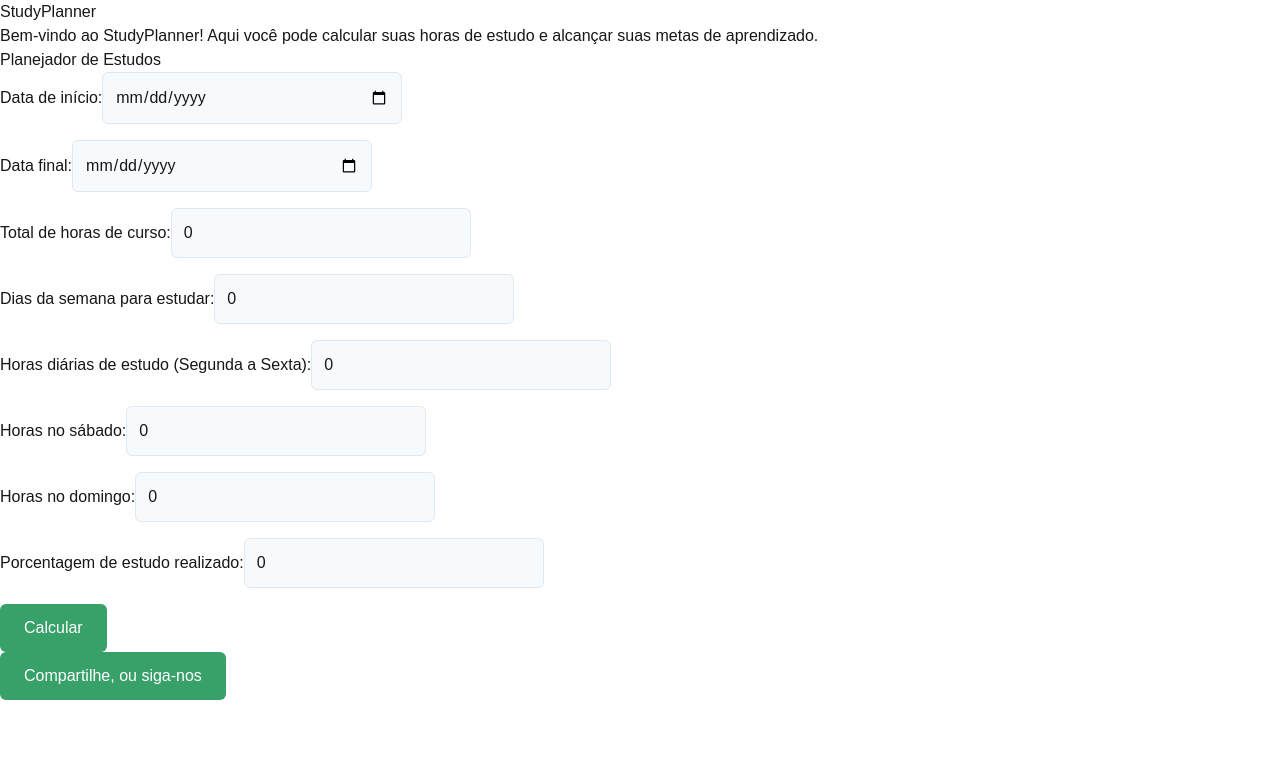
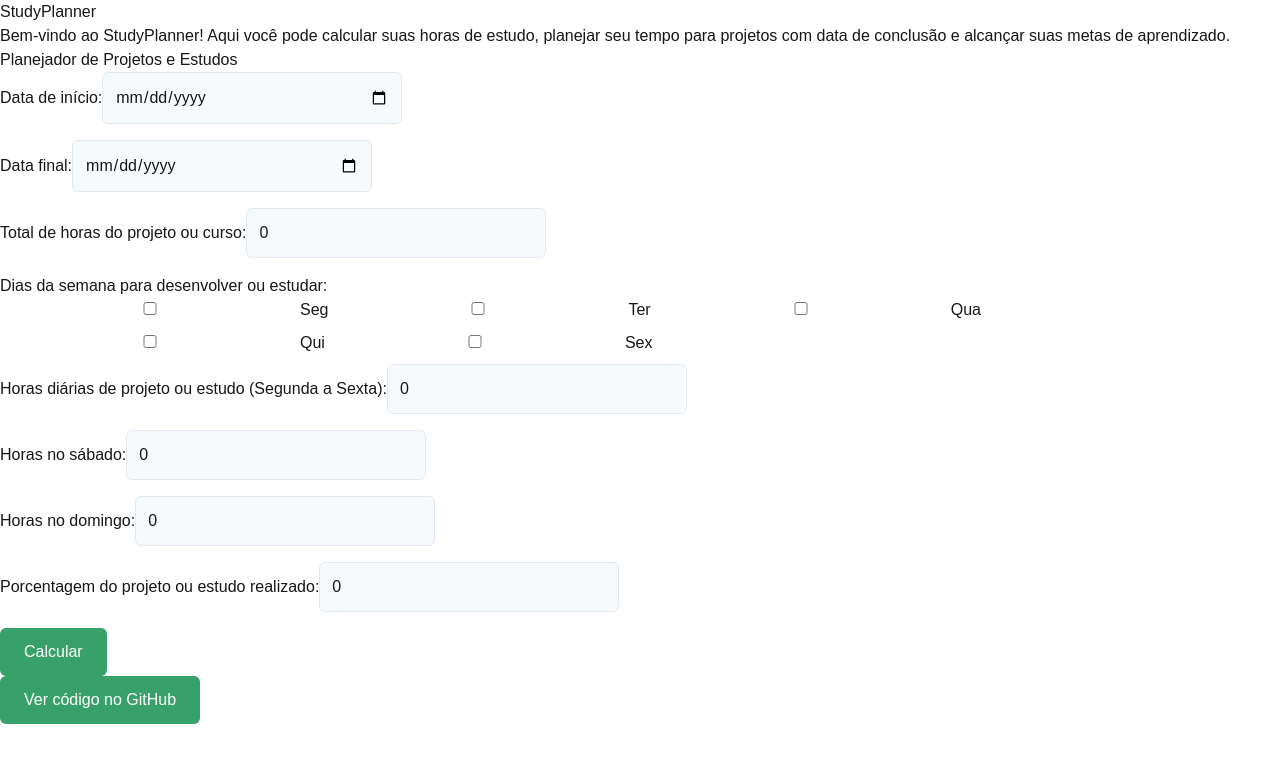
Before and after one commit to dlucioyauh/StudyPlannerOneApp, a Next.js app: page / in a window 1280 px wide. Shown: the top 762 px of the page. Built offline with nearby package versions, Linux system fonts and the light colour scheme.

Commit message:
Atualizando projeto com novos arquivos e modificações

```diff
--- a/src/app/page.tsx
+++ b/src/app/page.tsx
@@ -2,189 +2,174 @@
 
 import { useState } from "react";
 
+// Definindo a interface para os dias de estudo
+interface DiasEstudo {
+  segunda: boolean;
+  terca: boolean;
+  quarta: boolean;
+  quinta: boolean;
+  sexta: boolean;
+}
+
 export default function Home() {
-  const [porcentagemEstudada, setPorcentagemEstudada] = useState(0); // Para armazenar a porcentagem de estudo
-  const [inicio, setInicio] = useState(""); // Data de início
-  const [final, setFinal] = useState(""); // Data final
-  const [totalHoras, setTotalHoras] = useState(0); // Total de horas de curso
-  const [diasSemana, setDiasSemana] = useState(0); // Dias da semana para estudar
-  const [horasSegSex, setHorasSegSex] = useState(0); // Horas diárias de Segunda a Sexta
-  const [horasSábado, setHorasSábado] = useState(0); // Horas no sábado
-  const [horasDomingo, setHorasDomingo] = useState(0); // Horas no domingo
-  const [resultado, setResultado] = useState(""); // Resultado de cálculo de horas restantes
-  const [dataConclusao, setDataConclusao] = useState(""); // Para mostrar a data de conclusão
-  const [horasPorDia, setHorasPorDia] = useState(0); // Para armazenar a quantidade de horas que o usuário precisa estudar por dia
+  const [porcentagemEstudada, setPorcentagemEstudada] = useState(0);
+  const [inicio, setInicio] = useState("");
+  const [final, setFinal] = useState("");
+  const [totalHoras, setTotalHoras] = useState(0);
 
-  // Função para calcular o que falta
+  // Definindo o tipo do estado diasEstudo
+  const [diasEstudo, setDiasEstudo] = useState<DiasEstudo>({
+    segunda: false,
+    terca: false,
+    quarta: false,
+    quinta: false,
+    sexta: false,
+  });
+
+  const [horasSegSex, setHorasSegSex] = useState(0);
+  const [horasSábado, setHorasSábado] = useState(0);
+  const [horasDomingo, setHorasDomingo] = useState(0);
+  const [resultado, setResultado] = useState("");
+  const [dataConclusao, setDataConclusao] = useState("");
+  const [horasParaCumprirPrazo, setHorasParaCumprirPrazo] = useState("");
+  const [aviso, setAviso] = useState("");
+
   const calcularFalta = () => {
-    const horasRestantes = totalHoras * ((100 - porcentagemEstudada) / 100); // Calcula as horas restantes
-    const diasRestantes = calcularDiasRestantes(inicio, final); // Função para calcular os dias restantes
+    if (totalHoras <= 0) {
+      setAviso("Por favor, insira um valor válido para o total de horas do curso.");
+      setResultado("");
+      setDataConclusao("");
+      setHorasParaCumprirPrazo("");
+      return;
+    }
 
-    // Total de horas que o usuário pode estudar por semana
-    const horasPorSemana = (horasSegSex * 5) + horasSábado + horasDomingo;
+    const horasRestantes = totalHoras * ((100 - porcentagemEstudada) / 100);
+    const diasRestantes = calcularDiasRestantes(inicio, final);
+    const diasEstudoSelecionados = Object.values(diasEstudo).filter(Boolean).length;
+    const horasPorSemana = horasSegSex * diasEstudoSelecionados + horasSábado + horasDomingo;
 
-    // Calcula quantas semanas restam para concluir
     const semanasRestantes = horasRestantes / horasPorSemana;
-
-    // Calcula a nova data de conclusão
     const novaDataConclusao = calcularNovaDataConclusao(inicio, semanasRestantes);
 
-    // Calcula as horas que o usuário precisa estudar por dia para terminar o curso
-    const horasPorDia = (horasRestantes / diasRestantes).toFixed(2);
-
+    setAviso("");
     setResultado(`Você completou ${porcentagemEstudada}% do curso. Faltam ${100 - porcentagemEstudada}% para concluir.`);
     setDataConclusao(`Com as horas diárias ajustadas, você concluirá o curso em: ${novaDataConclusao}`);
-    setHorasPorDia(horasPorDia); // Exibe as horas por dia necessárias
+
+    const horasDiariasPrazo = calcularHorasParaPrazo(horasRestantes, diasRestantes, diasEstudoSelecionados);
+    setHorasParaCumprirPrazo(`Para concluir até ${new Date(final).toLocaleDateString()}, estude ${horasDiariasPrazo} horas por dia nos dias escolhidos.`);
   };
 
-  // Função para calcular a quantidade de dias restantes
   const calcularDiasRestantes = (inicio: string, final: string) => {
     const dataInicio = new Date(inicio);
     const dataFinal = new Date(final);
-    const tempoRestante = dataFinal.getTime() - dataInicio.getTime(); // Diferença entre as datas em milissegundos
-    return Math.floor(tempoRestante / (1000 * 3600 * 24)); // Converte milissegundos para dias
+    const tempoRestante = dataFinal.getTime() - dataInicio.getTime();
+    return Math.floor(tempoRestante / (1000 * 3600 * 24));
   };
 
-  // Função para calcular a nova data de conclusão com base nas semanas restantes
   const calcularNovaDataConclusao = (inicio: string, semanasRestantes: number) => {
     const dataInicio = new Date(inicio);
-    const diasRestantes = semanasRestantes * 7; // Convertendo semanas restantes para dias
-    dataInicio.setDate(dataInicio.getDate() + Math.ceil(diasRestantes)); // Adiciona os dias ao tempo de início
-    return dataInicio.toLocaleDateString(); // Retorna a data formatada
+    const diasRestantes = semanasRestantes * 7;
+    dataInicio.setDate(dataInicio.getDate() + Math.ceil(diasRestantes));
+    return dataInicio.toLocaleDateString();
   };
 
-  // Função para redirecionar para o GitHub
+  const calcularHorasParaPrazo = (horasRestantes: number, diasRestantes: number, diasEstudoSelecionados: number) => {
+    const totalDiasEstudo = Math.floor(diasRestantes / 7) * diasEstudoSelecionados;
+    return (horasRestantes / totalDiasEstudo).toFixed(2);
+  };
+
+  // Atualizando a tipagem da função handleCheckboxChange
+  const handleCheckboxChange = (dia: keyof DiasEstudo) => {
+    setDiasEstudo((prevState) => ({
+      ...prevState,
+      [dia]: !prevState[dia],
+    }));
+  };
+
   const redirecionarParaGitHub = () => {
-    window.location.href = "https://github.com/dlucioyauh/StudyPlannerOneApp"; // Altere para o seu repositório no GitHub
+    window.open("https://github.com/dlucioyauh/StudyPlannerOneApp", "_blank");
   };
 
   return (
-    <div className="flex flex-col justify-center items-center p-6">
-      <p className="text-lg text-center mb-4">
-        Bem-vindo ao StudyPlanner! Aqui você pode calcular suas horas de estudo
+    <div className="flex flex-col justify-center items-center p-6 min-h-screen">
+      <p className="text-lg text-center mb-4 max-w-3xl">
+        Bem-vindo ao StudyPlanner! Aqui você pode calcular suas horas de estudo, planejar seu tempo para projetos com data de conclusão
         e alcançar suas metas de aprendizado.
       </p>
 
-      <div className="flex flex-col items-center space-y-4">
-        <label>Planejador de Estudos</label>
-        <div className="space-y-2">
-          <div>
-            <label className="block">Data de início:</label>
-            <input
-              type="date"
-              value={inicio}
-              onChange={(e) => setInicio(e.target.value)}
-              className="border p-2 rounded-md"
-            />
+      <div className="flex flex-col items-center space-y-6 max-w-3xl w-full">
+        <label className="text-xl font-bold mb-4">Planejador de Projetos e Estudos</label>
+
+        <div className="space-y-4 w-full">
+          <div className="flex flex-col">
+            <label>Data de início:</label>
+            <input type="date" value={inicio} onChange={(e) => setInicio(e.target.value)} className="border p-2 rounded-md" />
           </div>
 
-          <div>
-            <label className="block">Data final:</label>
-            <input
-              type="date"
-              value={final}
-              onChange={(e) => setFinal(e.target.value)}
-              className="border p-2 rounded-md"
-            />
+          <div className="flex flex-col">
+            <label>Data final:</label>
+            <input type="date" value={final} onChange={(e) => setFinal(e.target.value)} className="border p-2 rounded-md" />
           </div>
 
-          <div>
-            <label className="block">Total de horas de curso:</label>
-            <input
-              type="number"
-              value={totalHoras}
-              onChange={(e) => setTotalHoras(Number(e.target.value))}
-              className="border p-2 rounded-md"
-            />
+          <div className="flex flex-col">
+            <label>Total de horas do projeto ou curso:</label>
+            <input type="number" value={totalHoras} onChange={(e) => setTotalHoras(Number(e.target.value))} className="border p-2 rounded-md" />
           </div>
 
-          <div>
-            <label className="block">Dias da semana para estudar:</label>
-            <input
-              type="number"
-              value={diasSemana}
-              onChange={(e) => setDiasSemana(Number(e.target.value))}
-              className="border p-2 rounded-md"
-            />
+          <div className="flex flex-col">
+            <label>Dias da semana para desenvolver ou estudar:</label>
+            <div className="flex justify-between space-x-6 flex-wrap">
+              {["segunda", "terca", "quarta", "quinta", "sexta"].map((dia) => (
+                <label key={dia} className={`flex items-center justify-center w-12 h-12 cursor-pointer p-2 rounded-md border ${diasEstudo[dia as keyof DiasEstudo] ? "bg-blue-500 text-white border-blue-500" : "border-gray-300"}`}>
+                  <input type="checkbox" checked={diasEstudo[dia as keyof DiasEstudo]} onChange={() => handleCheckboxChange(dia as keyof DiasEstudo)} className="hidden" />
+                  <span className="capitalize">{dia.charAt(0).toUpperCase() + dia.slice(1, 3)}</span>
+                </label>
+              ))}
+            </div>
           </div>
 
-          <div>
-            <label className="block">Horas diárias de estudo (Segunda a Sexta):</label>
-            <input
-              type="number"
-              value={horasSegSex}
-              onChange={(e) => setHorasSegSex(Number(e.target.value))}
-              className="border p-2 rounded-md"
-            />
+          <div className="flex flex-col">
+            <label>Horas diárias de projeto ou estudo (Segunda a Sexta):</label>
+            <input type="number" value={horasSegSex} onChange={(e) => setHorasSegSex(Number(e.target.value))} className="border p-2 rounded-md" />
           </div>
 
-          <div>
-            <label className="block">Horas no sábado:</label>
-            <input
-              type="number"
-              value={horasSábado}
-              onChange={(e) => setHorasSábado(Number(e.target.value))}
-              className="border p-2 rounded-md"
-            />
+          <div className="flex flex-col">
+            <label>Horas no sábado:</label>
+            <input type="number" value={horasSábado} onChange={(e) => setHorasSábado(Number(e.target.value))} className="border p-2 rounded-md" />
           </div>
 
-          <div>
-            <label className="block">Horas no domingo:</label>
-            <input
-              type="number"
-              value={horasDomingo}
-              onChange={(e) => setHorasDomingo(Number(e.target.value))}
-              className="border p-2 rounded-md"
-            />
+          <div className="flex flex-col">
+            <label>Horas no domingo:</label>
+            <input type="number" value={horasDomingo} onChange={(e) => setHorasDomingo(Number(e.target.value))} className="border p-2 rounded-md" />
           </div>
 
-          {/* Campo para a porcentagem de estudo já realizado */}
-          <div>
-            <label className="block">Porcentagem de estudo realizado:</label>
-            <input
-              type="number"
-              value={porcentagemEstudada}
-              onChange={(e) => setPorcentagemEstudada(Number(e.target.value))}
-              className="border p-2 rounded-md"
-              min={0}
-              max={100}
-            />
+          <div className="flex flex-col">
+            <label>Porcentagem do projeto ou estudo realizado:</label>
+            <input type="number" value={porcentagemEstudada} onChange={(e) => setPorcentagemEstudada(Number(e.target.value))} className="border p-2 rounded-md" />
           </div>
 
-          {/* Botão para calcular a porcentagem que falta */}
-          <button
-            onClick={calcularFalta}
-            className="bg-blue-500 text-white px-6 py-3 rounded-md hover:bg-blue-600 transition-all mt-4"
-          >
+          <button onClick={calcularFalta} className="bg-blue-600 text-white px-6 py-3 rounded-md">
             Calcular
           </button>
+        </div>
 
-          {/* Resultado do cálculo */}
-          {resultado && (
-            <p className="text-lg text-center mt-4">{resultado}</p>
-          )}
+        {aviso && <p className="text-red-500">{aviso}</p>}
 
-          {/* Exibe as horas por dia necessárias */}
-          {horasPorDia > 0 && (
-            <p className="text-lg text-center mt-4">
-              Você precisa estudar {horasPorDia} horas por dia para concluir o curso.
-            </p>
-          )}
+        {resultado && (
+          <div className="mt-4 text-center">
+            <p>{resultado}</p>
+            <p>{dataConclusao}</p>
+            <p>Horas diárias com o plano atual: {horasSegSex} horas</p>
+            <p>{horasParaCumprirPrazo}</p>
+          </div>
+        )}
 
-          {/* Data de conclusão ajustada */}
-          {dataConclusao && (
-            <p className="text-lg text-center mt-4">{dataConclusao}</p>
-          )}
+        <div className="mt-4">
+          <button onClick={redirecionarParaGitHub} className="bg-gray-800 text-white px-4 py-2 rounded-md">
+            Ver código no GitHub
+          </button>
         </div>
       </div>
-
-      {/* Botão "Compartilhe, ou siga-nos" */}
-      <button
-        onClick={redirecionarParaGitHub}
-        className="bg-green-500 text-white px-6 py-3 rounded-md hover:bg-green-600 transition-all mt-6"
-      >
-        Compartilhe, ou siga-nos
-      </button>
     </div>
   );
 }
```
Also changed, not shown: package.json (+5 -5 lines), 2 other files (tests, documents, lock files or other folders).
